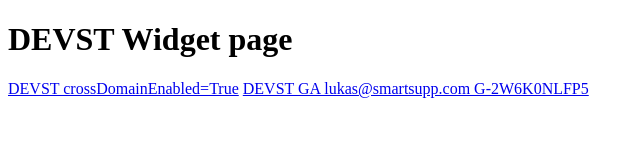
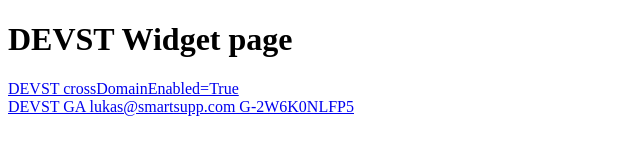
Before and after one commit to pelclukas/pelclukas.github.io, a plain HTML site: page devst/index.html in a window 1280 px wide. Shown: the whole page, without its empty margins (0-644 px from the left). Drawn offline with Linux system fonts and the light colour scheme.

Commit message:
Update index.html

```diff
--- a/devst/index.html
+++ b/devst/index.html
@@ -22,8 +22,8 @@
 
 <h1>DEVST Widget page</h1>
 
-<a href="/devst/devstcrossdomainenabledtrue.html">DEVST crossDomainEnabled=True</a>
-<a href="/devst/ga.html">DEVST GA lukas@smartsupp.com G-2W6K0NLFP5 </a>
+<a href="/devst/devstcrossdomainenabledtrue.html">DEVST crossDomainEnabled=True</a><br>
+<a href="/devst/ga.html">DEVST GA lukas@smartsupp.com G-2W6K0NLFP5 </a><br>
 
 </body>
 </html>
```
